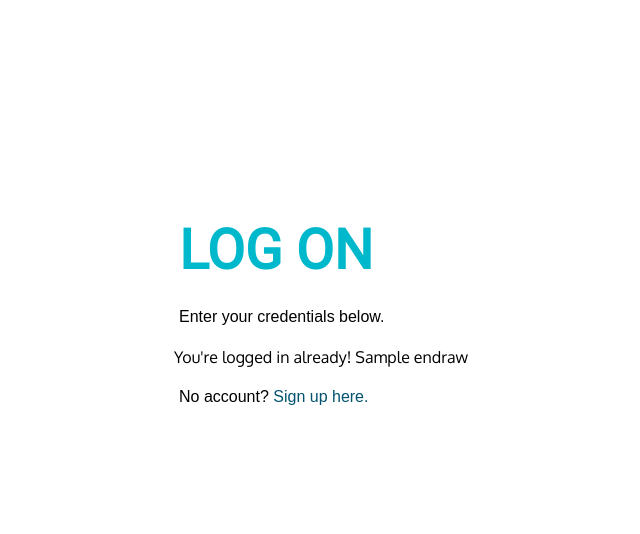
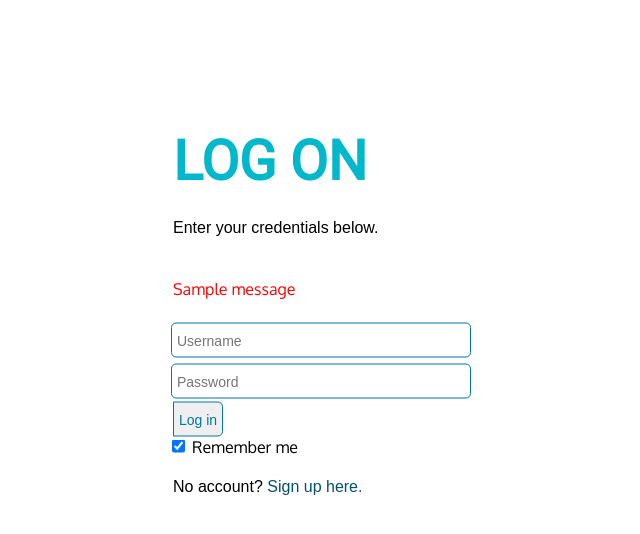
Before and after one commit to evanrh/4910-driver-incentive, a Flask app: template website/templates/login.html in a window 1280 px wide. Shown: the top 534 px of the page, without its empty margins (319-959 px from the left). Run offline with Flask 2, Linux system fonts and the light colour scheme; the visitor is signed in with stand-in values (Sample User, id 1); the template is opened without the code that fills it: most values are stand-ins (such as "Sample title", 1, 10 or a date in 2020); one stand-in notice (Sample message) is shown.

Commit message:
Updated Login

```diff
--- a/website/app.py
+++ b/website/app.py
@@ -19,7 +19,7 @@ def do_admin_login():
     if request.form['password'] == 'password' and request.form['username'] == 'admin':
         session['logged_in'] = True
     else:
-        flash('wrong password!')
+        flash('Incorrect login credentials!')
     return home()
 
 @app.route("/logout")
--- a/website/static/css/main.css
+++ b/website/static/css/main.css
@@ -203,6 +203,7 @@ h3 {
 }
 
 p {
+
 	font-family: 'Gotham Narrow A','Gotham Narrow B', sans-serif;
 }
 
--- a/website/templates/login.html
+++ b/website/templates/login.html
@@ -29,12 +29,17 @@
                         <p>Enter your credentials below.</p>
                     </div>
 
+                    {% with messages = get_flashed_messages() %}
+                    {% if messages %}
+                        <ul class="flashes" style="padding:5px;color:red">
+                            {% for message in messages %}
+                            <div class="message_flash">{{ message }}</div>
+                            {% endfor %}
+                        </ul>
+                    {% endif %}
+                    {% endwith %}
                     {% block body %}
-                    {% if session['logged_in'] %}
-
-                    You're logged in already!
-
-                    {% else %}
+                    {% endblock %}
 
                     <form action="/login" method="POST">
                         <div class="row">
@@ -54,10 +59,6 @@
                         </label>
                     </form>
 
-                    {% endif %}
-                    {% endblock %}
-                    {{ endraw }}
-
                     <div class="row">
                         <p>No account? <a href="signup.html">Sign up here.</a></p>
                     </div>
@@ -74,5 +75,8 @@
 
 <!-- JavaScript -->
 <script src="http://code.jquery.com/jquery-latest.min.js" type="text/javascript"></script>
+<script>
+
+</script>
 </body>
 </html>
```
